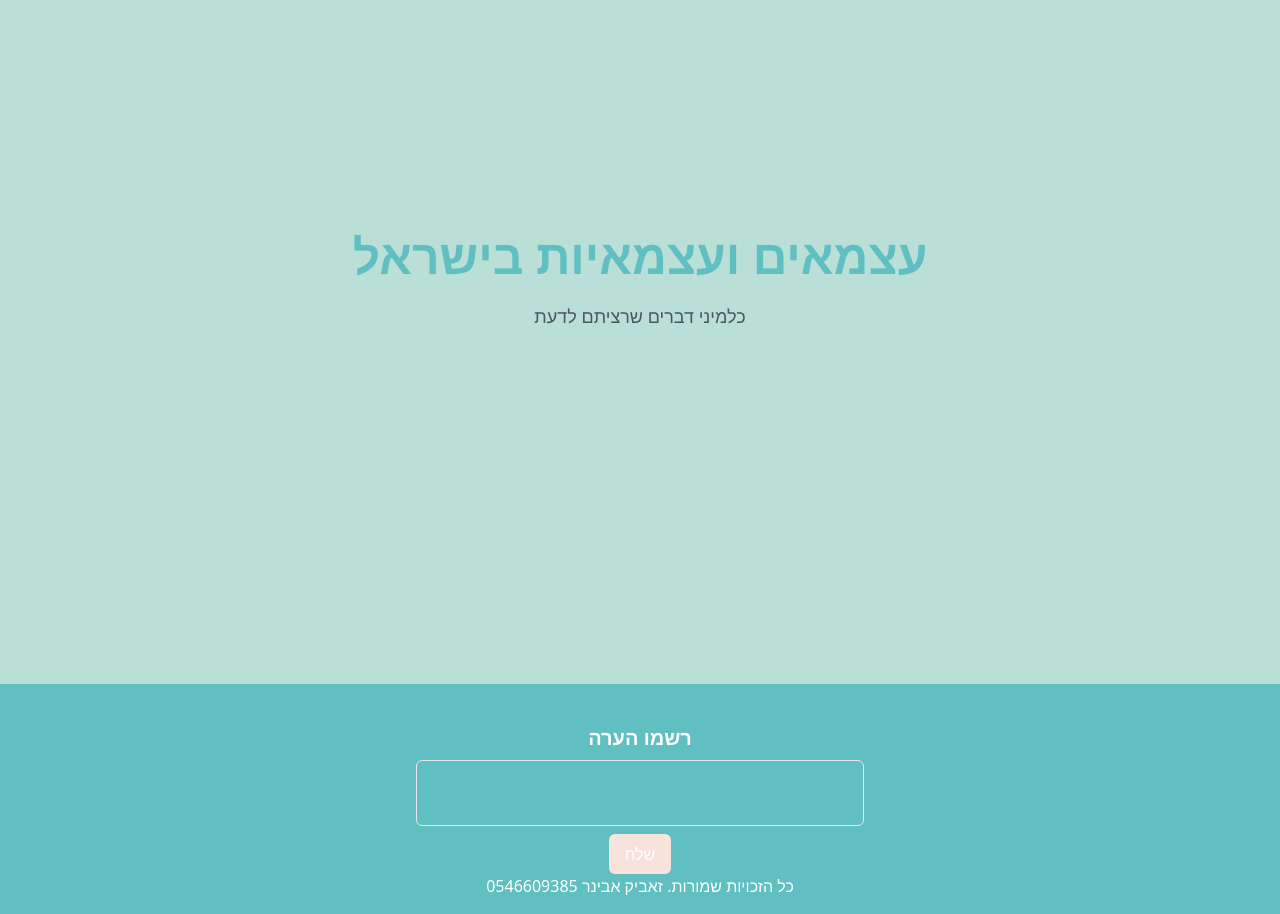
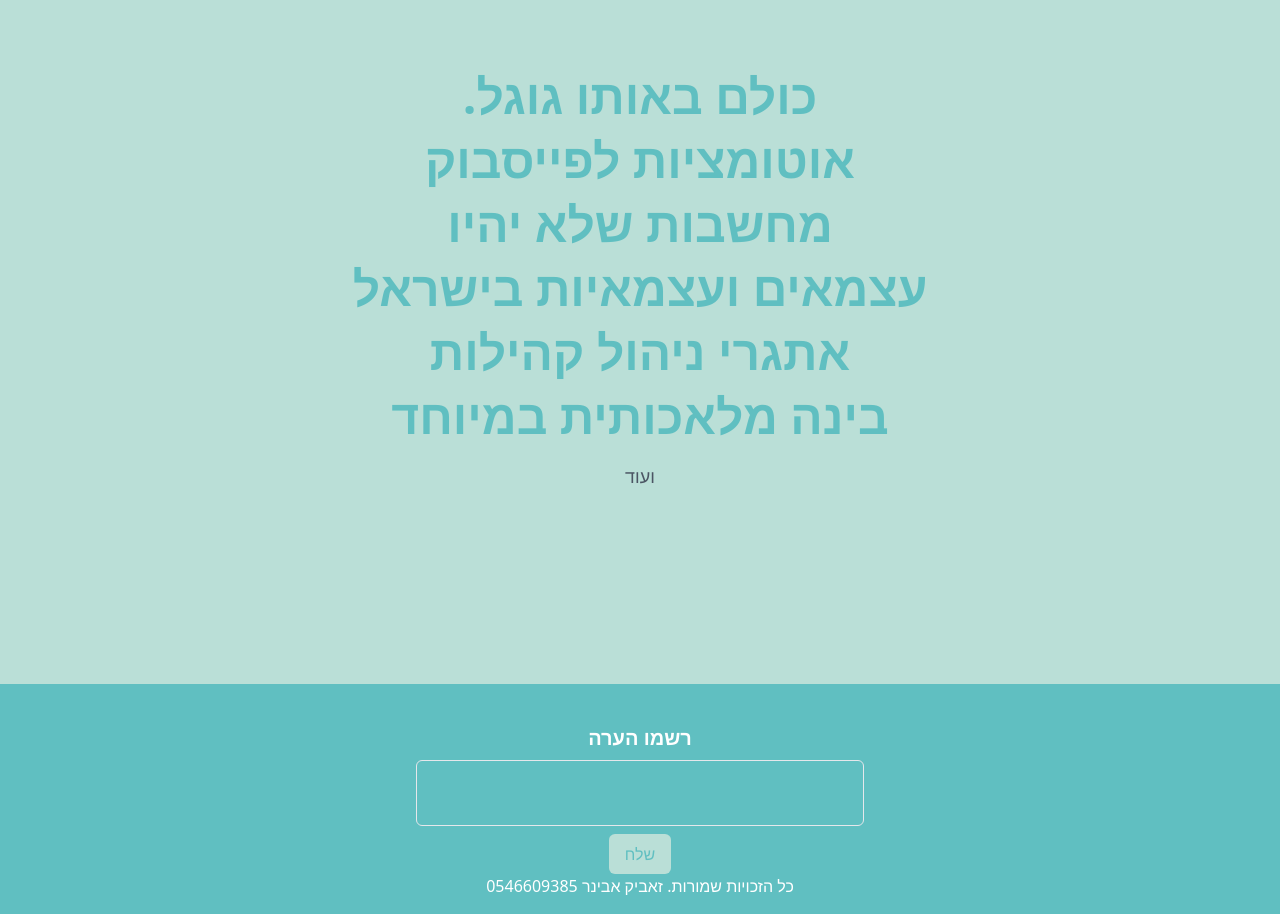
Before and after one commit to Zevik/Atsmai, a Next.js app: page / in a window 1280 px wide. Shown: the part 180-1094 px from the top of the page. Built offline with nearby package versions, Linux system fonts and the light colour scheme.

Commit message:
עדכון קבצים בתיקייה

```diff
--- a/components/Layout.js
+++ b/components/Layout.js
@@ -41,7 +41,7 @@ export default function Layout({ children }) {
               ></textarea>
               <button
                 type="submit"
-                className="mt-2 px-4 py-2 bg-accent text-white rounded-md hover:bg-accent-dark transition-colors"
+                className="mt-2 px-4 py-2 bg-secondary text-primary rounded-md hover:bg-secondary-dark transition-colors"
               >
                 שלח
               </button>
--- a/pages/index.js
+++ b/pages/index.js
@@ -5,10 +5,25 @@ export default function Home() {
     <div className="min-h-screen bg-secondary/20 overflow-x-hidden p-4 flex items-center justify-center">
       <div className="text-center">
         <h1 className="text-5xl font-bold text-primary animate-bounce mb-4">
+          כולם באותו גוגל.
+        </h1>
+        <h1 className="text-5xl font-bold text-primary animate-bounce mb-4">
+          אוטומציות לפייסבוק
+        </h1>
+        <h1 className="text-5xl font-bold text-primary animate-bounce mb-4">
+          מחשבות שלא יהיו
+        </h1>
+        <h1 className="text-5xl font-bold text-primary animate-bounce mb-4">
           עצמאים ועצמאיות בישראל
         </h1>
+        <h1 className="text-5xl font-bold text-primary animate-bounce mb-4">
+          אתגרי ניהול קהילות
+        </h1>
+        <h1 className="text-5xl font-bold text-primary animate-bounce mb-4">
+          בינה מלאכותית במיוחד
+        </h1>
         <p className="text-lg text-gray-600">
-          כלמיני דברים שרציתם לדעת
+          ועוד
         </p>
       </div>
     </div>
```
